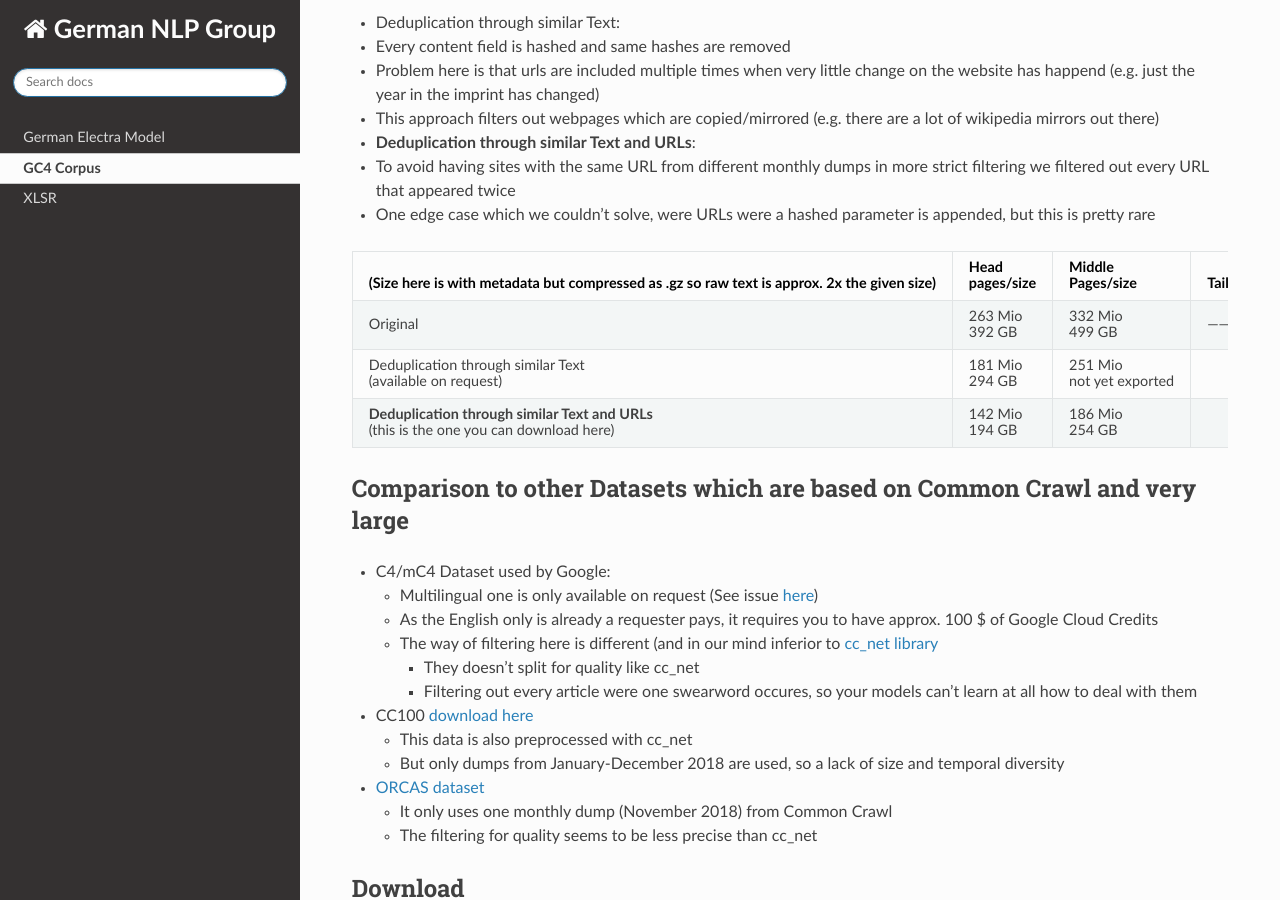
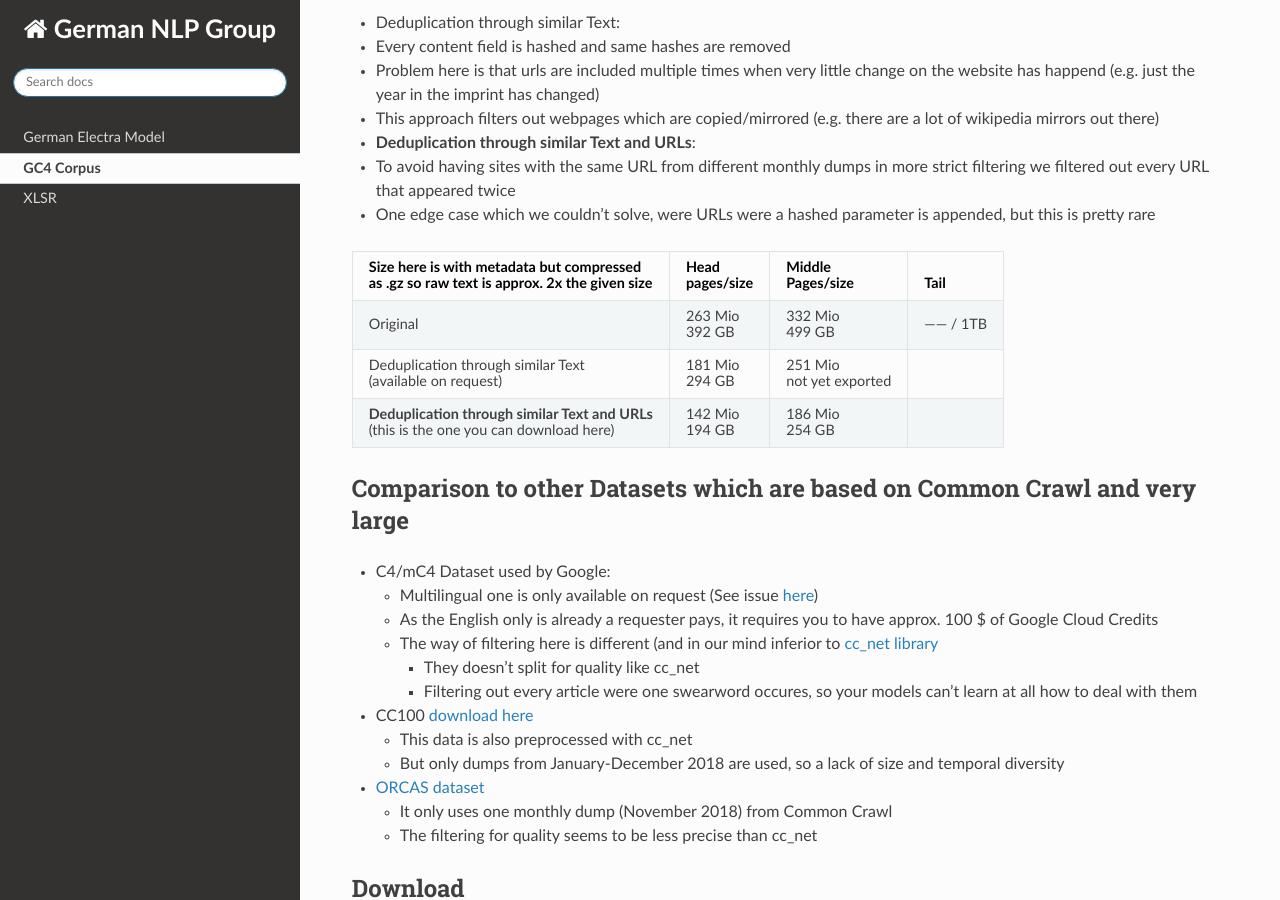
Before and after one commit to German-NLP-Group/German-NLP-Group.github.io, a Sphinx documentation site: the page built from source/projects/gc4-corpus.md, in a window 1280 px wide and 900 px high, scrolled down 2106 px. Built offline with Sphinx 7.4.7 and the Read the Docs theme 2.0.0, drawn with Linux system fonts in a browser that asks for light colours.

Commit message:
gc4 smaller table

```diff
--- a/source/projects/gc4-corpus.md
+++ b/source/projects/gc4-corpus.md
@@ -71,7 +71,7 @@ This table sums up the sizes of all preprocessed monthly dumps and 2 different a
   - To avoid having sites with the same URL from different monthly dumps in more strict filtering we filtered out every URL that appeared twice
   - One edge case which we couldn't solve, were URLs were a hashed parameter is appended, but this is pretty rare
 
-| (Size here is with metadata but compressed as .gz so raw text is approx. 2x the given size) | Head<br/>pages/size  | Middle<br/>Pages/size          | Tail         |
+| Size here is with metadata but compressed<br/>as .gz so raw text is approx. 2x the given size | Head<br/>pages/size  | Middle<br/>Pages/size          | Tail         |
 | ------------------------------------------------------------ | ---------------- | -------------------------- | ------------ |
 | Original                                                     | 263 Mio<br/>392 GB | 332 Mio<br/>499 GB           | ------ / 1TB |
 | Deduplication through similar Text<br/>(available on request)    | 181 Mio<br/>294 GB | 251 Mio<br/>not yet exported |              |
```
